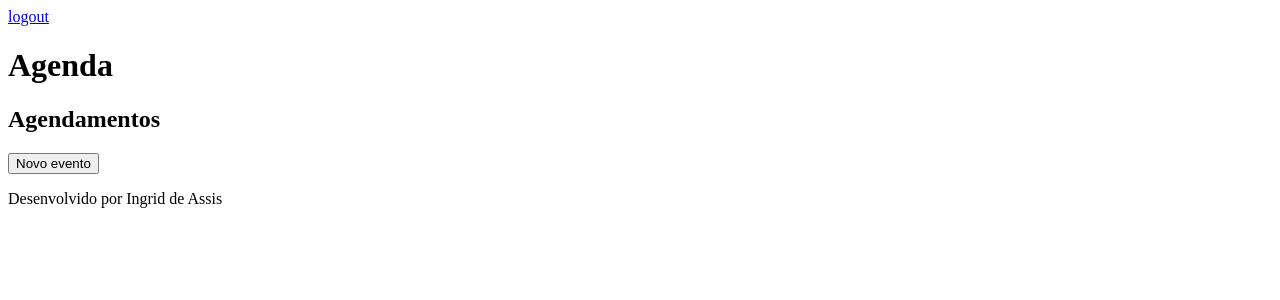
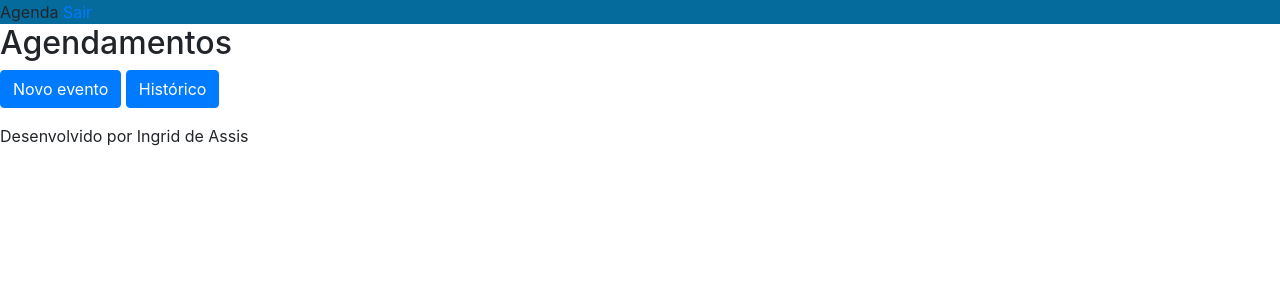
Before and after one commit to Dingrid/Agenda-com-Django, a Django app: page /agenda/ in a window 1280 px wide. Shown: the top 300 px of the page. Run offline with Django 3.2, Linux system fonts and the light colour scheme; a user stored in the database is signed in; data comes from the database, SQL or seed files in the repository; both versions use the stored data as it was after the commit; some libraries are stand-ins or nearby versions.

Commit message:
Adicionando historico e bootstrap login

```diff
--- a/agenda/settings.py
+++ b/agenda/settings.py
@@ -23,9 +23,9 @@ BASE_DIR = os.path.dirname(os.path.dirname(os.path.abspath(__file__)))
 SECRET_KEY = '4i$kn!htkh2b=3)n^6n*ijyt8e#zpbui4h)2=&j!ol(cz@m#ub'
 
 # SECURITY WARNING: don't run with debug turned on in production!
-DEBUG = False
+DEBUG = True #deixa false quando for ir pra loja
 
-ALLOWED_HOSTS = ['*']
+ALLOWED_HOSTS = ['*'] #deixa vazio em debug true
 
 
 # Application definition
--- a/agenda/urls.py
+++ b/agenda/urls.py
@@ -28,5 +28,6 @@ urlpatterns = [
     path('login/submit', views.submit_login ),
     path('logout/', views.logout_user ),
     path('agenda/evento/submit', views.submit_evento ),
-    path('agenda/evento/delete/<int:id_evento>/', views.delete_evento ),
+    path('agenda/evento/historico/delete/<int:id_evento>/', views.delete_evento ),
+    path('agenda/evento/historico/', views.historico),
 ]
--- /dev/null
+++ b/core/static/css/styles.css
@@ -0,0 +1,26 @@
+.topo
+{
+    width: 100%;
+    height: 50%;
+    background-color: #056A9C;
+    margin: 0;
+    padding: 0;
+}
+
+#login
+{
+    align-items: center;
+    vertical-align: middle;
+    margin-top:50px;
+}
+
+.alinhar
+{
+    margin-left: 450px;
+}
+
+strong
+{
+    color:red;
+    margin-left: 550px;
+}
--- a/core/views.py
+++ b/core/views.py
@@ -3,7 +3,7 @@ from core.models import Evento
 from django.contrib.auth.decorators import login_required
 from django.contrib.auth import authenticate, login, logout
 from django.contrib import messages
-from datetime import datetime, timedelta
+from datetime import datetime, timedelta, date
 from django.http.response import Http404, JsonResponse
 from django.contrib.auth.models import User
 # Create your views here.
@@ -34,6 +34,8 @@ def submit_login(request):
 def lista_eventos(request):
     usuario = request.user
     data_atual = datetime.now() - timedelta(hours=1)
+
+    #Filtra os eventos irão acontecer
     evento = Evento.objects.filter(usuario=usuario,
                                     data_evento__gt= data_atual) #O __gt é o >= o __lt é o <=
     dados = {'eventos': evento}
@@ -89,3 +91,11 @@ def json_lista_evento(request, id_usuario):
     usuario = User.objects.get(id= id_usuario)
     evento = Evento.objects.filter(usuario=usuario).values('id','titulo')
     return JsonResponse(list(evento), safe=False)
+
+
+
+def historico(request):
+    usuario = request.user
+    evento = Evento.objects.filter(usuario=usuario)
+    dados = {'eventos': evento}
+    return render(request, 'historico.html', dados)
--- a/templates/agenda.html
+++ b/templates/agenda.html
@@ -2,17 +2,23 @@
 
 {% block content%}
        <h2>Agendamentos</h2>
-       <a href="evento/"><button type="button">Novo evento</button></a>
+       <a href="evento/"><button type="button"  class="btn btn-primary">Novo evento</button></a>
+       <a href="evento/historico/"><button type="button" class="btn btn-primary">Histórico</button></a>
     <ul>
+
        {% for evento in eventos %}
        <li>
-          <div style= {% if evento.get_evento_atrasado %}
-                        "color: red"
-                     {% endif %}
-          >
-               {{evento.titulo}} - {{ evento.get_data_evento}}
+         <div style= {% if evento.get_evento_atrasado %}
+         "color: red"
+          {% endif %}
+          {% if evento.get_evento_do_dia %}
+             "color: #F3A406"
+          {% endif %}
+         >
+               {{evento.titulo}} - {{ evento.get_data_evento}} - {{evento.get_descricao_evento}}
                ( <a href="evento/?id={{evento.id}}">Editar</a> /
-               <a href="evento/delete/{{evento.id}}/">Excluir</a> )
+               <a href="evento/historico/delete/{{evento.id}}/">Excluir</a>  )
+
           </div>
          </li>
        {%endfor %}
--- a/templates/model-footer.html
+++ b/templates/model-footer.html
@@ -1 +1,5 @@
+
+<script src="https://code.jquery.com/jquery-3.5.1.slim.min.js" integrity="sha384-DfXdz2htPH0lsSSs5nCTpuj/zy4C+OGpamoFVy38MVBnE+IbbVYUew+OrCXaRkfj" crossorigin="anonymous"></script>
+<script src="https://cdn.jsdelivr.net/npm/popper.js@1.16.0/dist/umd/popper.min.js" integrity="sha384-Q6E9RHvbIyZFJoft+2mJbHaEWldlvI9IOYy5n3zV9zzTtmI3UksdQRVvoxMfooAo" crossorigin="anonymous"></script>
+<script src="https://stackpath.bootstrapcdn.com/bootstrap/4.5.0/js/bootstrap.min.js" integrity="sha384-OgVRvuATP1z7JjHLkuOU7Xw704+h835Lr+6QL9UvYjZE3Ipu6Tp75j7Bh/kR0JKI" crossorigin="anonymous"></script>
 <p> Desenvolvido por Ingrid de Assis </p>
--- /dev/null
+++ b/templates/model-head.html
@@ -0,0 +1,6 @@
+{% load static %}
+<meta charset="utf-8">
+<meta name="viewport" content="width=device-width, initial-scale=1, shrink-to-fit=no">
+<link rel="stylesheet" href="{% static 'css/styles.css' %}">
+<link rel="stylesheet" href="https://stackpath.bootstrapcdn.com/bootstrap/4.5.0/css/bootstrap.min.css" integrity="sha384-9aIt2nRpC12Uk9gS9baDl411NQApFmC26EwAOH8WgZl5MYYxFfc+NcPb1dKGj7Sk" crossorigin="anonymous">
+<title>Agenda</title>
--- a/templates/model-header.html
+++ b/templates/model-header.html
@@ -1,4 +1,4 @@
-<meta charset="UTF-8">
-<title>Agenda</title>
-<a href="/logout">logout</a>
-<h1> Agenda</h1>
+<div class="topo">
+    Agenda
+    <a href="/logout" id="logout">Sair</a>
+</div>
--- a/templates/model-page.html
+++ b/templates/model-page.html
@@ -1,9 +1,11 @@
+
 <!DOCTYPE html>
 <html lang='pt-br'>
     <head>
-        {% include "model-header.html" %}
+        {% include "model-head.html" %}
     </head>
     <body>
+       {% include "model-header.html" %}
        {% block content %} {% endblock %}
        {% include "model-footer.html" %}
     </body>
```
Also changed, not shown: core/models.py (+10 -2 lines), templates/historico.html (added, +22 -0 lines), templates/login.html (+24 -12 lines), db.sqlite3.
